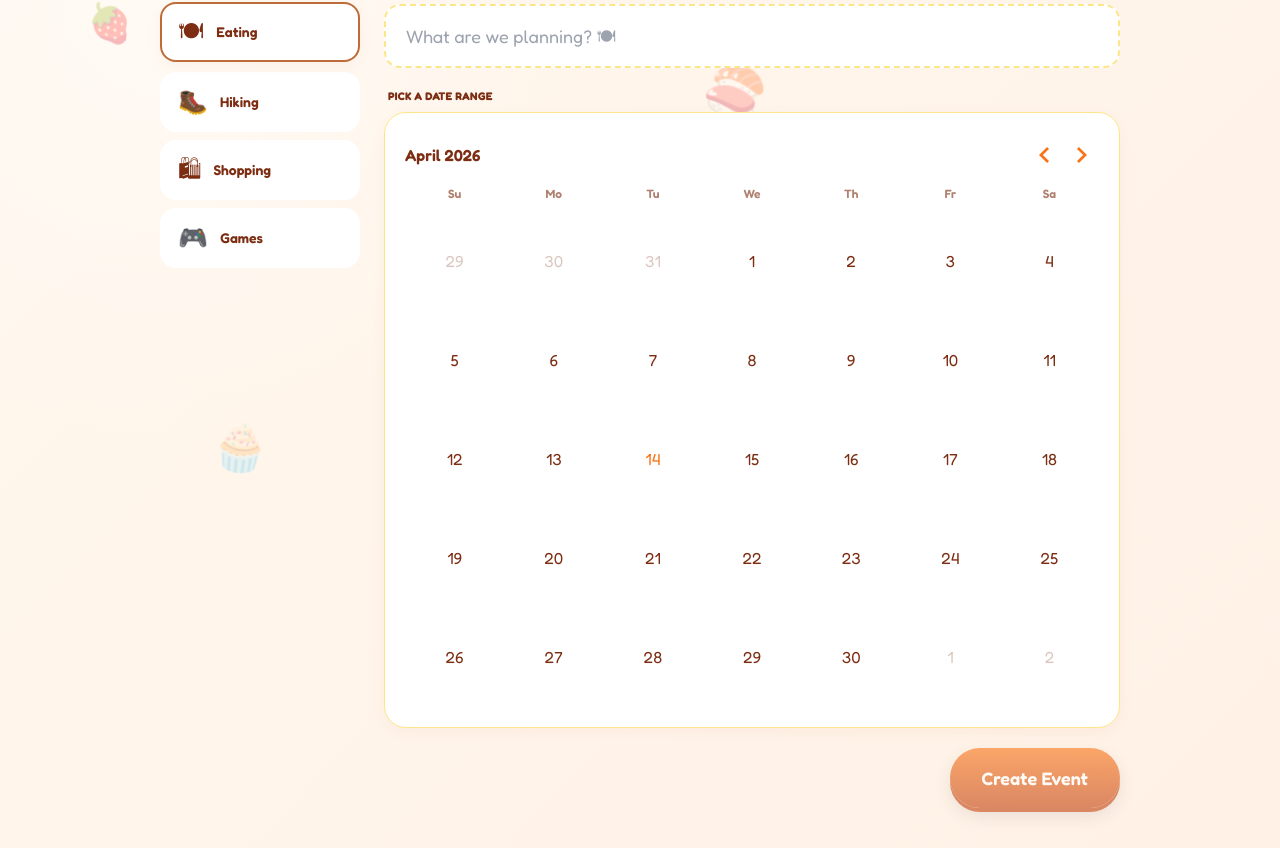
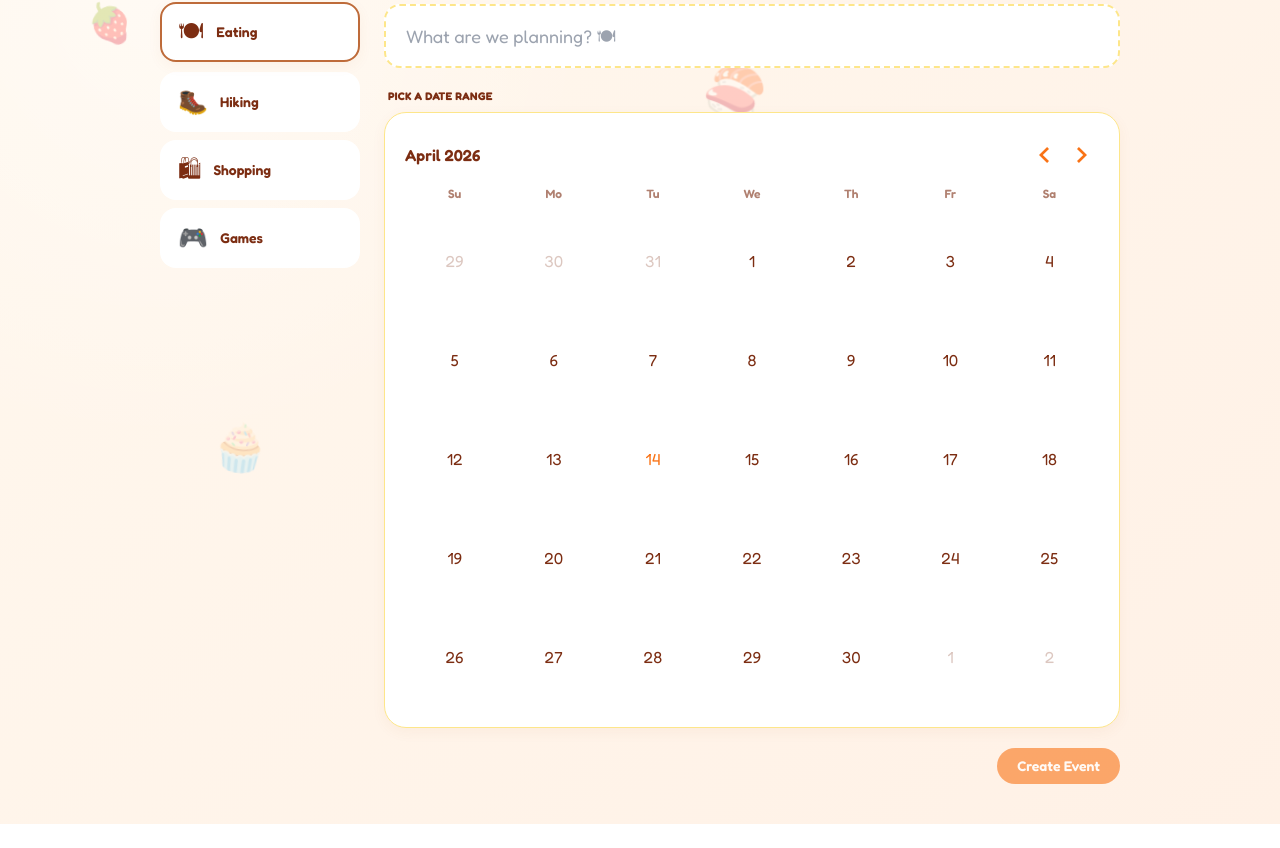
Before and after one commit to StephenAlvin/freewhen, a React (Vite) app: page / in a window 1280 px wide. Shown: the part 221-1069 px from the top of the page. After the commit the page ends 1045 px from the top, so only its background shows below. Built offline with nearby package versions, Linux system fonts and the light colour scheme.

Commit message:
refactor: flatten Button — solid color, less padding, no chunky shadow
Co-Authored-By: Claude Opus 4.6 (1M context) <noreply@anthropic.com>

```diff
--- a/src/components/Button.tsx
+++ b/src/components/Button.tsx
@@ -14,13 +14,13 @@ interface Props extends NativeButtonProps {
 
 export default function Button({ variant = 'primary', loading = false, disabled, children, className, ...rest }: Props) {
   const isDisabled = disabled || loading;
-  const base = 'inline-flex items-center justify-center gap-2 rounded-full font-semibold font-fredoka transition-transform select-none';
-  const primary = 'px-8 py-4 text-white text-lg shadow-[0_4px_0_var(--fw-primary-dark),0_8px_20px_rgba(0,0,0,0.15)] hover:-translate-y-0.5 active:translate-y-0';
-  const soft = 'px-5 py-3 bg-surface text-brand border border-soft shadow-card hover:-translate-y-0.5 active:translate-y-0';
+  const base = 'inline-flex items-center justify-center gap-2 rounded-full font-semibold font-fredoka transition-all select-none';
+  const primary = 'px-5 py-2 text-white text-sm hover:brightness-110 active:brightness-95';
+  const soft = 'px-4 py-2 bg-surface text-brand border border-soft text-sm hover:bg-[var(--fw-bg2)] active:brightness-95';
 
   return (
     <motion.button
-      whileTap={{ scale: 0.96 }}
+      whileTap={{ scale: 0.97 }}
       className={cn(
         base,
         variant === 'primary' && primary,
@@ -28,9 +28,7 @@ export default function Button({ variant = 'primary', loading = false, disabled,
         isDisabled && 'opacity-60 cursor-not-allowed',
         className,
       )}
-      style={variant === 'primary' ? {
-        background: `linear-gradient(180deg, var(--fw-primary) 0%, var(--fw-primary-dark) 100%)`,
-      } : undefined}
+      style={variant === 'primary' ? { background: 'var(--fw-primary)' } : undefined}
       disabled={isDisabled}
       {...rest}
     >
```
